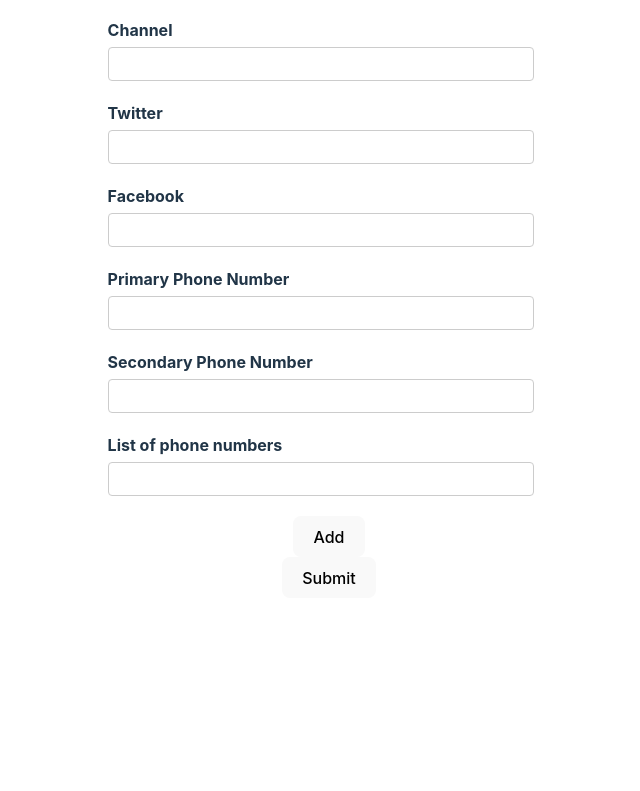
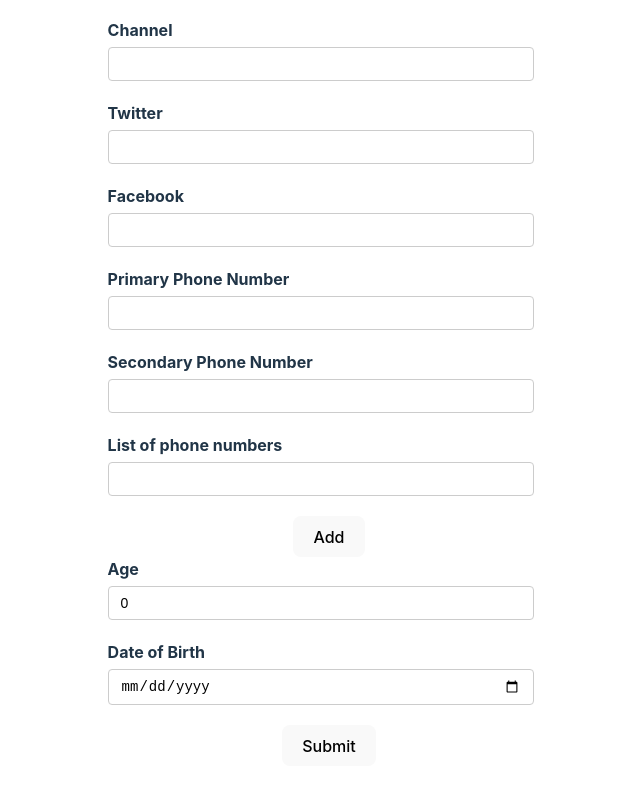
Before and after one commit to gyawali9/react-hook-form-tut, a React (Create React App) app: page / in a window 1280 px wide. Shown: the part 305-1096 px from the top of the page, without its empty margins (311-951 px from the left). Before the commit the page ends 935 px from the top, so only its background shows below. Built offline with nearby package versions, Linux system fonts and the light colour scheme; the HTML template or start-up script is replaced by a standard one.

Commit message:
feat: valueAsNumber and valueAsDate

```diff
--- a/src/components/YouTubeForm.tsx
+++ b/src/components/YouTubeForm.tsx
@@ -16,6 +16,8 @@
   phNumbers: {
     number: string;
   }[];
+  age: number;
+  dob: Date,
 };
 
 const YouTubeForm = () => {
@@ -35,6 +37,8 @@
       },
       phoneNumbers: ["", ""],
       phNumbers: [{ number: "" }],
+      age: 0,
+      dob: new Date()
     },
 
     // fload saved data (here: email form api)
@@ -166,6 +170,34 @@
             </button>
           </div>
         </div>
+        <div className="form-control">
+          <label htmlFor="">Age</label>
+          <input
+            type="number"
+            id="age"
+            {...register("age", {
+              valueAsNumber: true,
+              required: {
+                value: true,
+                message: "Age is required",
+              },
+            })}
+          />
+          <p className="error">{errors?.age?.message}</p>
+        </div>
+        <div className="form-control">
+          <label htmlFor="">Date of Birth</label>
+          <input type="date" id="dob"
+          {...register("dob",{
+            valueAsDate: true,
+            required: {
+              value: true,
+              message: "Date of birth is required"
+            }
+          })}
+          />
+          <p className="error">{errors?.dob?.message}</p>
+        </div>
 
         <button>Submit</button>
       </form>
```
